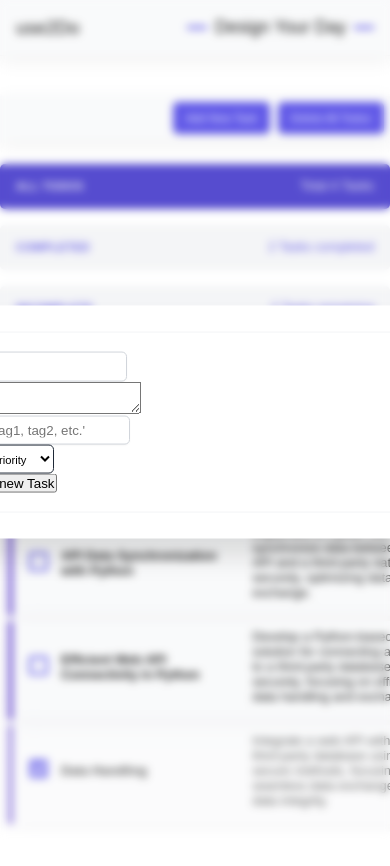
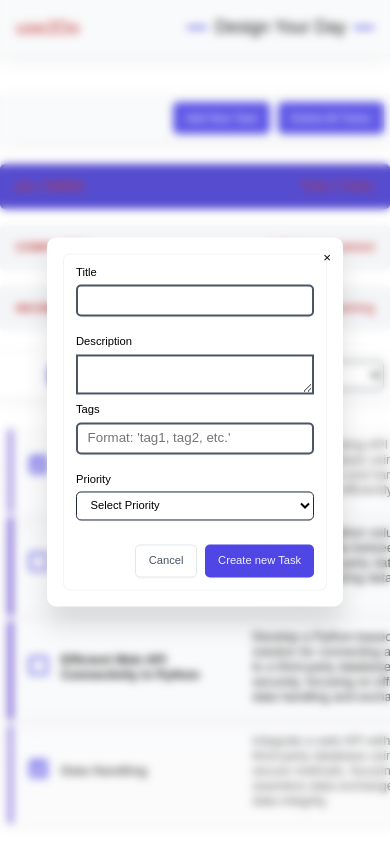
Before and after one commit to rajib18197/use2Do, a React (Vite) app: page / in a window 390 px wide. Both pictures are taken after a click on the button "Add New Task". Shown: the top 866 px of the page. Built offline with nearby package versions, Linux system fonts and the light colour scheme.

Commit message:
make form responsive as well

```diff
--- a/src/features/todos/CreateEditTask.jsx
+++ b/src/features/todos/CreateEditTask.jsx
@@ -14,6 +14,7 @@ import { formReducer } from "./formReducer";
 import FormRow from "../../ui/FormRow";
 import Input from "../../ui/Input";
 import Select from "../../ui/Select";
+import Button from "../../ui/Button";
 
 export default function CreateEditForm({
   onAddTask,
@@ -171,7 +172,7 @@ export default function CreateEditForm({
 
         <FormRow label={"Description"} error={formState.description.error}>
           <textarea
-            className="block min-h-[120px] w-full rounded-md bg-[#2D323F] px-3 py-2.5 lg:min-h-[180px]"
+            className={styles.textarea}
             type="text"
             name="description"
             value={formState.description.value}
@@ -210,21 +211,22 @@ export default function CreateEditForm({
         </div>
       </div>
 
-      <div className="mt-16 flex gap-2 justify-center lg:mt-20">
-        <button
+      <div className={styles.actions}>
+        <Button
           type="submit"
+          variation="secondary"
           className="rounded bg-stone-100 px-4 py-2 text-stone-800 transition-all hover:opacity-80"
           onClick={() => onCloseModal?.()}
         >
           Cancel
-        </button>
+        </Button>
 
-        <button
+        <Button
           type="submit"
           className="rounded bg-blue-600 px-4 py-2 text-white transition-all hover:opacity-80"
         >
           {isEditSession ? "Save Task" : "Create new Task"}
-        </button>
+        </Button>
       </div>
     </form>
   );
--- a/src/features/todos/CreateEditTask.module.css
+++ b/src/features/todos/CreateEditTask.module.css
@@ -6,7 +6,29 @@
   border-radius: var(--border-radius-md);
   width: 80rem;
   overflow: hidden;
+
+  display: flex;
+  flex-direction: column;
+  gap: 3rem;
+
+  @media (max-width: 44em) {
+    width: 50rem;
+    padding: 1.5rem;
+  }
+
+  @media (max-width: 30em) {
+    width: 33rem;
+  }
 }
 
-.formRowGroups {
+.actions {
+  display: flex;
+  gap: 1rem;
+  align-self: end;
 }
+
+.textarea {
+  height: 5rem;
+  overflow-y: auto;
+  border: 2px solid var(--color-grey-600);
+}
--- a/src/features/todos/TodoItem.jsx
+++ b/src/features/todos/TodoItem.jsx
@@ -7,20 +7,15 @@ import styles from "./TodoItem.module.css";
 import { ImCheckboxUnchecked, ImCheckboxChecked } from "react-icons/im";
 
 export default function TodoItem({ todo, dispatch }) {
-  const {
-    id: todoId,
-    title,
-    description,
-    tags,
-    priority: { name: priorityName, color: priorityColor },
-    completed,
-  } = todo;
-  console.log(todo.priority, priorityColor, priorityName);
+  const { id: todoId, title, description, tags, priority, completed } = todo;
+
   const priorityToColor = {
     low: "blue",
     high: "green",
     medium: "silver",
   };
+
+  console.log(priority);
 
   return (
     <div className={`${styles.todo} ${completed ? `${styles.completed}` : ""}`}>
@@ -43,15 +38,15 @@ export default function TodoItem({ todo, dispatch }) {
 
       <p className={styles.priority}>
         {/* <span className={styles[priorityToColor[priorityColor]]}>color: </span> */}
-        <span className={styles[priorityToColor[priorityName]]}>
-          {priorityName}
-        </span>
+        <span className={styles[priorityToColor[priority]]}>{priority}</span>
       </p>
 
       <div className={styles.actions}>
         <Modal>
           <Modal.Open opens={"edit-task"}>
-            <Button variation={"secondary"}>Edit</Button>
+            <Button variation={"secondary"} disabled={completed}>
+              Edit
+            </Button>
           </Modal.Open>
 
           <Modal.Window opens={"edit-task"}>
@@ -61,7 +56,9 @@ export default function TodoItem({ todo, dispatch }) {
 
         <Modal>
           <Modal.Open opens={"delete-task"}>
-            <Button variation={"danger"}>delete</Button>
+            <Button variation={"danger"} disabled={completed}>
+              delete
+            </Button>
           </Modal.Open>
           <Modal.Window opens={"delete-task"}>
             <ConfirmDelete
--- a/src/features/todos/TodoItem.module.css
+++ b/src/features/todos/TodoItem.module.css
@@ -13,7 +13,6 @@
   padding: 1rem 1rem 2rem 2rem;
   border-left: 5px solid rgba(57, 19, 194, 0.8);
   box-shadow: rgba(184, 184, 201, 0.2) 0px 7px 29px 0px;
-  cursor: pointer;
 
   color: inherit;
   text-decoration: none;
--- a/src/features/todos/todosReducer.js
+++ b/src/features/todos/todosReducer.js
@@ -45,7 +45,7 @@ export const TASKS_LIST = [
     description:
       "Connect an existing API to a third-party database using secure methods and handle data exchange efficiently.",
     tags: ["web", "python", "api"],
-    priority: { name: "high", color: "green" },
+    priority: "high",
     completed: true,
   },
 
@@ -55,7 +55,7 @@ export const TASKS_LIST = [
     description:
       "Implement a Python solution to synchronize data between an API and a third-party database securely, optimizing data exchange.",
     tags: ["python", "api", "data synchronization"],
-    priority: { name: "low", color: "blue" },
+    priority: "low",
     completed: false,
   },
 
@@ -65,7 +65,7 @@ export const TASKS_LIST = [
     description:
       "Develop a Python-based solution for connecting an API to a third-party database securely, focusing on efficient data handling and exchange.",
     tags: ["web", "python", "api"],
-    priority: { name: "medium", color: "silver" },
+    priority: "medium",
     completed: false,
   },
 
@@ -75,7 +75,7 @@ export const TASKS_LIST = [
     description:
       "Integrate a web API with a third-party database using secure methods, focusing on seamless data exchange and data integrity.",
     tags: ["DSA", "JS", "security"],
-    priority: { name: "high", color: "green" },
+    priority: "high",
     completed: true,
   },
 ];
--- a/src/ui/FormRow.jsx
+++ b/src/ui/FormRow.jsx
@@ -1,9 +1,15 @@
+import styles from "./FormRow.module.css";
+
 export default function FormRow({ label, error, children }) {
   return (
-    <div>
-      {label && <label htmlFor={children.props.id}>{label}</label>}
+    <div className={styles.formRow}>
+      {label && (
+        <label htmlFor={children.props.id} className={styles.label}>
+          {label}
+        </label>
+      )}
       {children}
-      {error && <p>{error}</p>}
+      {error && <span>{error}</span>}
     </div>
   );
 }
--- /dev/null
+++ b/src/ui/FormRow.module.css
@@ -0,0 +1,26 @@
+.formRow {
+  display: grid;
+  align-items: center;
+
+  grid-template-columns: 1fr;
+  gap: 0.8rem;
+
+  padding: 1.2rem 0;
+
+  &:first-child {
+    padding-top: 0;
+  }
+
+  &:last-child {
+    padding-bottom: 0;
+  }
+}
+
+.label {
+  font-weight: 500;
+}
+
+span {
+  font-size: 1.4rem;
+  color: var(--color-red-700);
+}
--- a/src/ui/Input.module.css
+++ b/src/ui/Input.module.css
@@ -1,5 +1,5 @@
 .input {
-  border: 1px solid var(--color-grey-300);
+  border: 2px solid var(--color-grey-600);
   background-color: var(--color-grey-0);
   border-radius: var(--border-radius-sm);
   padding: 0.8rem 1.2rem;
--- a/src/ui/Modal.module.css
+++ b/src/ui/Modal.module.css
@@ -8,6 +8,10 @@
   box-shadow: 0 2.4rem 3.2rem rgba(0, 0, 0, 0.12);
   padding: 3.2rem 4rem;
   transition: all 0.5s;
+
+  @media (max-width: 44em) {
+    padding: 2rem;
+  }
 }
 
 .overlay {
```
